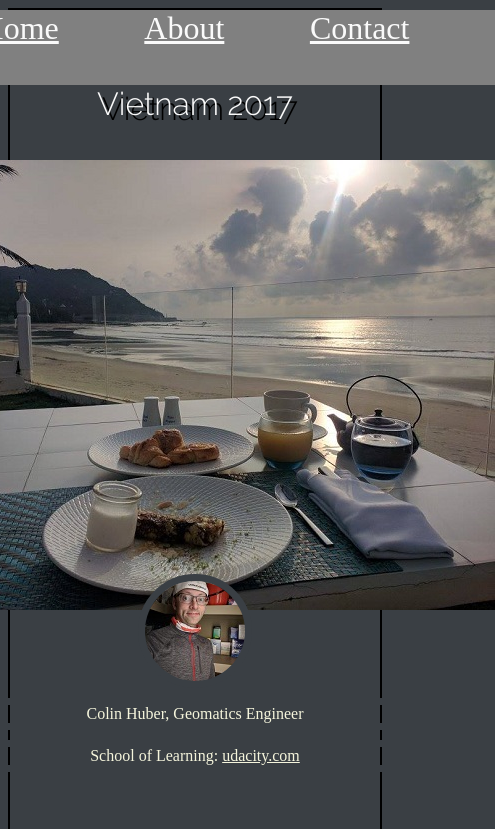
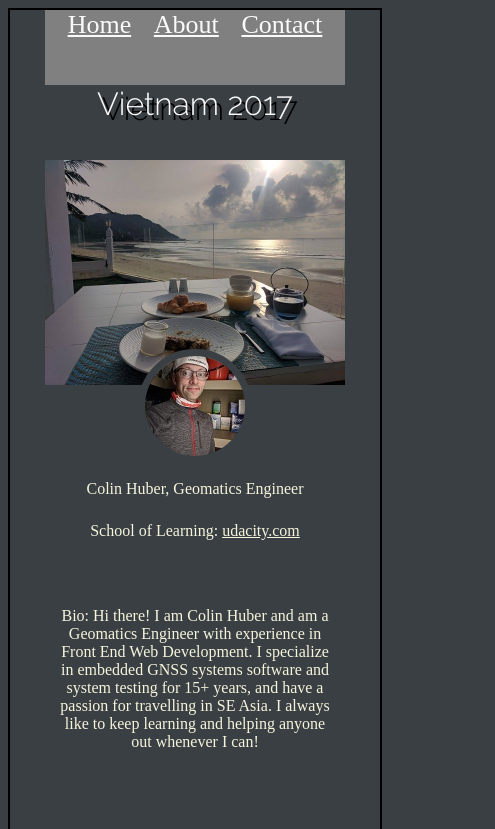
Before and after one commit to cbhuber17/VietnamBlogPage, a plain HTML site: page blogs/blog3.html in a window 390 px wide. Shown: the top 829 px of the page, 495 px wide, since content can reach past the window. Drawn offline with Linux system fonts and the light colour scheme; a web font is replaced by a local one.

Commit message:
Updating blog and index CSS from udacity review comments!  Make the pages fit properly on smaller screens using media breakpoints.

```diff
--- a/css/blogstyles.css
+++ b/css/blogstyles.css
@@ -49,3 +49,25 @@ img {
 figcaption {
     text-align: center;
 }
+
+@media(max-width: 600px) {
+
+    .blogContainer {
+        display: grid;
+        grid-template-rows: 75px 75px 830px 1350px 50px;
+        grid-template-columns: 300px;
+        border: 2px solid black;
+        justify-content: center;
+    }
+
+    .blogHeader {
+        display: flex;
+        flex-direction: row;
+        justify-content: space-evenly;
+
+        font-family: 'Palanquin Dark';
+        font-size: 26px;
+        color: #fafafa;
+    }
+
+}
--- a/css/indexstyles.css
+++ b/css/indexstyles.css
@@ -54,7 +54,7 @@ li {
 
     .container {
         display: grid;
-        grid-template-rows: 200px 275px repeat(4, 325px) repeat(2, 130px);
+        grid-template-rows: 200px 275px repeat(4, 375px) repeat(2, 110px);
         grid-template-columns: 300px;
         grid-template-areas:
         "hd"
@@ -67,6 +67,13 @@ li {
         "ft";
         border: 2px solid black;
         justify-content: center;
+    }
+
+    .nestedContent {
+        display: grid;
+        grid-template-rows: repeat(4, 375px);
+        grid-template-columns: 600px;
+        justify-items: center;
     }
 }
 
```
